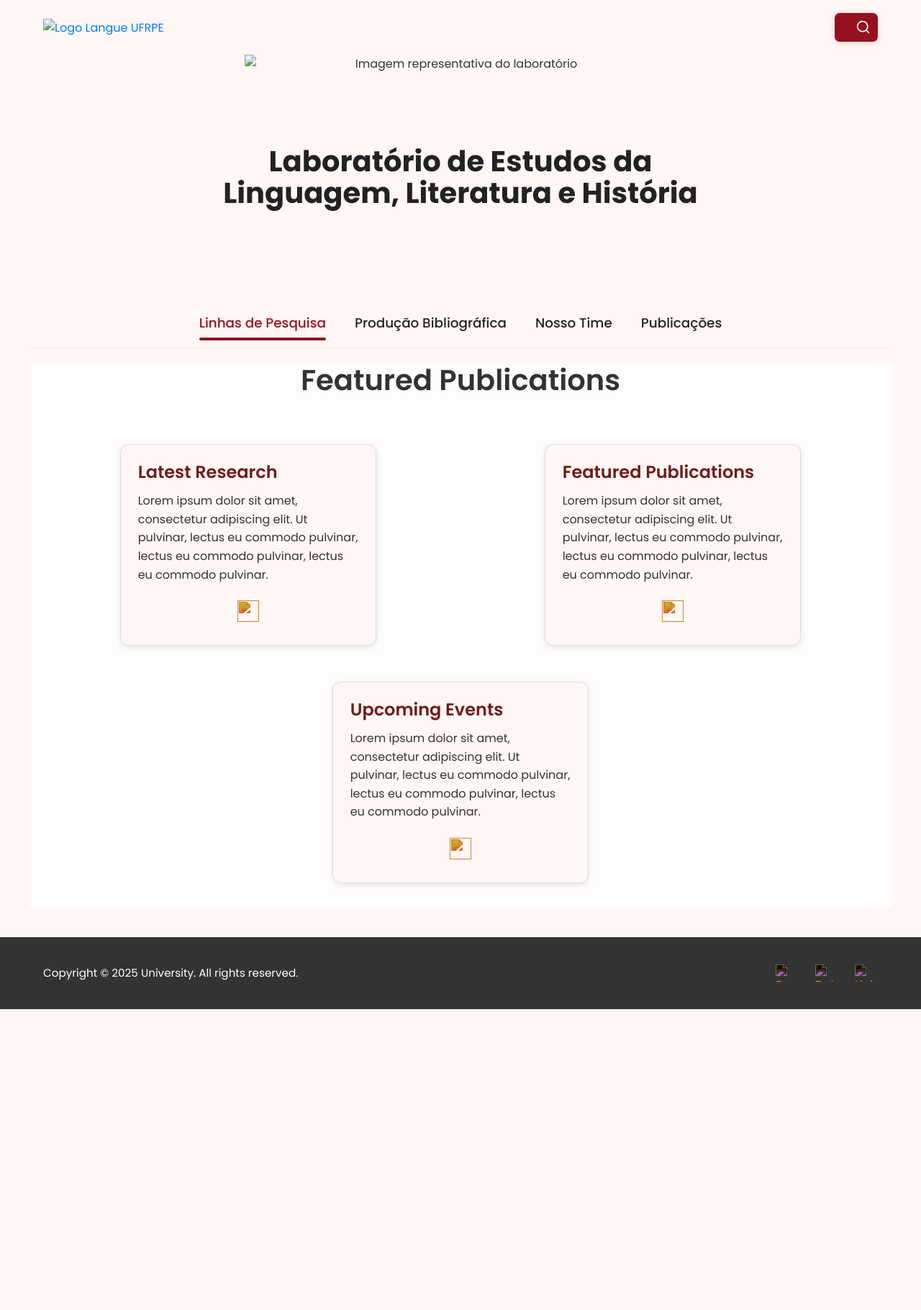
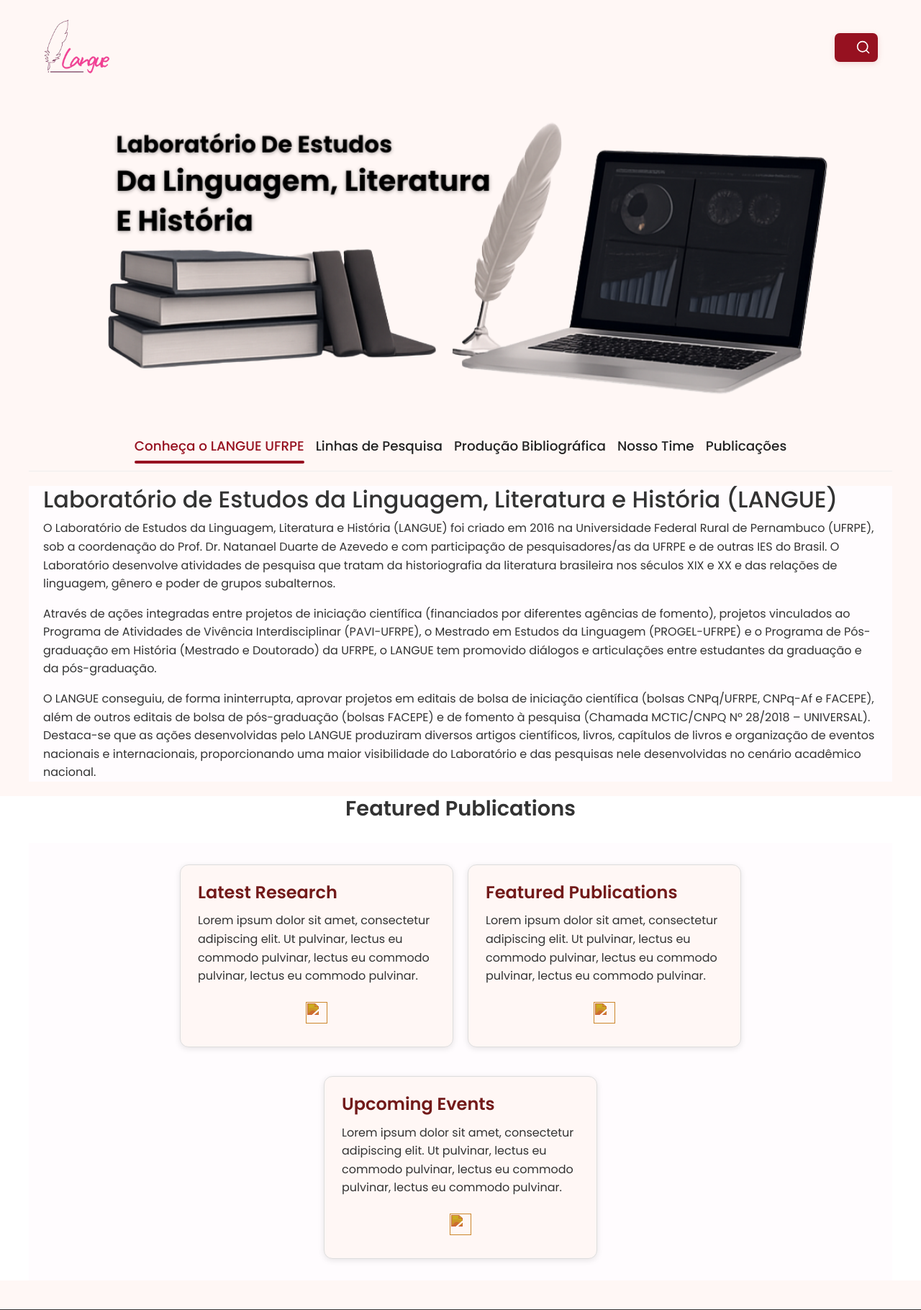
Before and after one commit to LucasAlb1609/langue_ufrpe, a Django app: page / in a window 1280 px wide. Shown: the top 1820 px of the page at 72% size. Before the commit the page ends 1402 px from the top, so only its background shows below. Run offline with Django 5.2, Linux system fonts and the light colour scheme; some libraries are stand-ins or nearby versions.

Commit message:
Melhorias na home, ajustes na responsividade em outros dispositivos e criação de base.css, base.html e base.js para as outras páginas.

```diff
--- a/static/styles/modular/home.css
+++ b/static/styles/modular/home.css
@@ -101,13 +101,15 @@ nav {
 
 .top-bar .logo img {
     height: 96px;
-    transition: transform 0.3s cubic-bezier(.4,2,.6,1), filter 0.3s;
+    transition: transform 1.2s cubic-bezier(0.25, 0.46, 0.45, 0.94),
+                filter 1.2s cubic-bezier(0.25, 0.46, 0.45, 0.94);
     max-width: 100%;
 }
 
 .top-bar .logo a:hover img {
     transform: scale(1.12) rotate(-4deg);
     filter: drop-shadow(0 4px 16px #96112044) brightness(1.1);
+    transition-duration: 1.5s; /* Aumentei o tempo */
 }
 
 .search-btn {
@@ -145,6 +147,10 @@ nav {
 .search-expand.active .search-input {
     width: 180px;
     opacity: 1;
+    background: transparent;
+    padding: 0 0 0 8px;
+    transition: transform 0.6s cubic-bezier(0.25, 1, 0.5, 1);
+    transition-delay: 0.1s; /* Pequeno delay para sincronização */
 }
 
 .search-bar-red {
@@ -158,6 +164,7 @@ nav {
     transition: width 0.3s;
     box-shadow: 0 2px 8px #96112022;
     position: relative;
+    transition: width 0.6s cubic-bezier(0.25, 0.46, 0.45, 0.94);
 }
 
 .search-bar-red .search-input {
@@ -170,7 +177,8 @@ nav {
     font-size: 1.15em;
     padding: 0;
     margin-right: 12px;
-    transition: width 0.35s cubic-bezier(.4,2,.6,1), opacity 0.2s;
+    transition: width 0.6s cubic-bezier(0.25, 0.46, 0.45, 0.94),
+                opacity 0.4s ease;
 }
 
 .search-bar-red.active .search-input {
@@ -178,6 +186,7 @@ nav {
     opacity: 1;
     background: transparent;
     padding: 0 0 0 8px;
+    transition-delay: 0.1s; /* Pequeno delay para sincronização */
 }
 
 .search-bar-red .search-input::placeholder {
@@ -202,53 +211,46 @@ nav {
 .search-bar-red .search-btn svg {
     height: 20px;
     width: 20px;
-    transition: none;
+    transition: transform 1s ease, filter 1s ease;
 }
 
 .search-bar-red .search-btn svg path {
+    stroke: #fff !important;
+    transition: stroke 1s ease;
+}
+
+.search-bar-red .search-btn:hover svg {
+    transform: scale(1.1);
+    filter: brightness(1.2);
+}
+
+.search-bar-red .search-btn:hover svg path {
     stroke: #fff !important;
 }
 
 /* Hero Section - Otimizado */
 .hero-section {
-    background: #fff7f5;
-    padding: 0;
-    position: relative;
-    text-align: center;
+    display: flex;
+    justify-content: center;
+    align-items: center;
+    padding: 2rem;
+    background-color: #fff7f5;
+    max-width: 1200px;
+    margin: 0 auto;
 }
 
 .hero-img-container {
-    position: relative;
+    width: 100%;
     display: flex;
     justify-content: center;
     align-items: center;
-    min-height: 340px;
-    overflow: hidden;
 }
 
 .hero-img-container img {
-    max-width: 600px;
     width: 100%;
+    max-width: 1200px; /* Dobrando o tamanho original (600->1200) */
     height: auto;
-    display: block;
-    object-fit: cover;
-}
-
-.hero-title {
-    position: absolute;
-    top: 50%;
-    left: 50%;
-    transform: translate(-50%, -50%);
-    color: #222;
-    font-family: 'Poppins', Arial, sans-serif;
-    font-size: clamp(1.5rem, 4vw, 2.5rem); /* Responsivo */
-    font-weight: 700;
-    text-align: center;
-    text-shadow: 0 2px 8px #fff6f5, 0 1px 0 #fff6f5;
-    line-height: 1.1;
-    width: 90%;
-    max-width: 800px;
-    padding: 0 20px;
+    object-fit: contain;
 }
 
 /* Menu de navegação - Otimizado */
@@ -329,10 +331,11 @@ main {
 .featured-publications {
     text-align: center;
     margin-bottom: 40px;
+    background-color: #ffffff;
 }
 
 .featured-publications h2 {
-    font-size: clamp(1.8rem, 5vw, 2.5rem); /* Responsivo */
+    font-size: clamp(1.4rem, 4vw, 1.8rem); /* Responsivo */
     margin-bottom: 30px;
     color: #333333;
     font-weight: 600;
@@ -340,27 +343,31 @@ main {
 
 .cards-container {
     display: flex;
-    justify-content: space-around;
+    justify-content: flex-start; /* Altera de space-around para flex-start */
     flex-wrap: wrap;
     background: #fffcfe;
-    padding: 20px 0;
-    gap: 20px;
+    padding: 20px;
+    gap: 20px; /* Mantém o espaçamento entre os cards */
+    margin: 0 auto;
+    max-width: 1200px; /* Define uma largura máxima para o container */
+    align-items: stretch; /* Padrão do flex, mas explícito é melhor */
 }
 
 .card {
     background-color: #fff7f5;
     border: 1px solid #ddd;
     border-radius: 12px;
-    padding: 24px;
-    margin: 15px;
-    width: calc(33.333% - 30px);
+    padding: 24px;  /* Remove a margem (margin) pois já temos gap no container */
+    width: calc(33.333% - 14px); /* Ajuste fino para 3 cards por linha considerando o gap */
     min-width: 280px;
+    max-width: 380px; /* Opcional: define largura máxima para cards muito largos */
     box-shadow: 0 2px 8px rgba(0, 0, 0, 0.1);
     text-align: left;
     display: flex;
     flex-direction: column;
-    justify-content: space-between;
     transition: transform 0.2s, box-shadow 0.2s;
+    flex-grow: 1; /* Permite que os cards cresçam uniformemente */
+    box-sizing: border-box; /* Garante que padding não afete a largura calculada */
 }
 
 .card:hover {
@@ -471,38 +478,56 @@ footer {
     }
 }
 
-@media (max-width: 900px) {
+/* Ponto de quebra para tablets - Básico */
+@media (min-width: 769px) and (max-width: 1024px) {
+
+    .hero-img-container img {
+        max-width: 1000px;
+    }
+
+    .card {
+        flex: 0 0 calc(50% - 20px); /* 2 cards por linha em tablets */
+    }
+}
+
+
+/* Ajustes para mobile */
+@media (max-width: 768px) {
+    .hero-section {
+        padding: 1rem;
+    }
+
+    .hero-img-container img {
+        max-width: 100%;
+    }
+    }
+
+    .main-nav-list {
+        gap: 1rem;
+    }
+
     .cards-container {
         justify-content: center;
     }
 
     .card {
         width: calc(50% - 20px);
+        width: 100%;
         min-width: 250px;
+        margin: 10px 0;
+        flex: 0 0 100%; /* 1 card por linha em mobile */
+    }
+
+
+/* Ajustes mínimos para telas muito pequenas */
+@media (max-width: 480px) {
+    .top-bar {
+        flex-direction: column;
+        gap: 1rem;
     }
 }
 
-@media (max-width: 700px) {
-    .hero-title {
-        font-size: 1.3em;
-    }
-
-    .main-nav-list {
-        gap: 18px;
-    }
-
-    .card {
-        width: 100%;
-        margin: 10px 0;
-    }
-
-    .cards-container {
-        flex-direction: column;
-        align-items: center;
-    }
-}
-
-/* Melhorias de acessibilidade */
+/* Melhorias de acessibilidade - Deve permanecer no principal */
 @media (prefers-reduced-motion: reduce) {
     * {
         animation-duration: 0.01ms !important;
--- a/templates/index.html
+++ b/templates/index.html
@@ -38,7 +38,7 @@
     <div class="top-bar">
         <div class="logo">
             <a href="/" aria-label="Página inicial do LANGUE UFRPE">
-                <img src="https://via.placeholder.com/96x96/721a1a/ffffff?text=LOGO" alt="Logo Langue UFRPE" width="96" height="96">
+                <img src="{% static 'images/logo_langue.png'%}" alt="Logo Langue UFRPE" width="96" height="96">
             </a>
         </div>
         <div class="search-expand search-bar-red" id="searchExpand" role="search">
@@ -54,16 +54,15 @@
     <!-- Seção Hero -->
     <div class="hero-section">
         <div class="hero-img-container">
-            <img src="https://via.placeholder.com/600x340/f0f0f0/333333?text=Hero+Image" alt="Imagem representativa do laboratório" width="600" height="340">
-            <div class="hero-title">
-                Laboratório de Estudos da Linguagem, Literatura e História
-            </div>
+            <img src="{% static 'images/langue-image.png'%}" alt="Imagem representativa do laboratório" width="1200" height="680">
         </div>
+    </div>
 
         <!-- Navegação principal -->
         <nav class="main-nav" role="navigation" aria-label="Menu principal">
             <ul class="main-nav-list">
-                <li><a href="#linhas-pesquisa" class="active">Linhas de Pesquisa</a></li>
+                <li><a href="#langue" class="active">Conheça o LANGUE UFRPE</a></li>
+                <li><a href="#linhas-pesquisa">Linhas de Pesquisa</a></li>
                 <li><a href="#producao-bibliografica">Produção Bibliográfica</a></li>
                 <li><a href="#nosso-time">Nosso Time</a></li>
                 <li><a href="#publicacoes">Publicações</a></li>
@@ -74,6 +73,19 @@
 
     <!-- Conteúdo principal -->
     <main role="main">
+
+        <section class="about-langue-section">
+            <div class="about-langue-container animate-fade-in">
+                <h2 class="about-langue-title">Laboratório de Estudos da Linguagem, Literatura e História (LANGUE)</h2>
+                <div class="about-langue-body">
+                    <p>O Laboratório de Estudos da Linguagem, Literatura e História (LANGUE) foi criado em 2016 na Universidade Federal Rural de Pernambuco (UFRPE), sob a coordenação do Prof. Dr. Natanael Duarte de Azevedo e com participação de pesquisadores/as da UFRPE e de outras IES do Brasil. O Laboratório desenvolve atividades de pesquisa que tratam da historiografia da literatura brasileira nos séculos XIX e XX e das relações de linguagem, gênero e poder de grupos subalternos.</p>
+                    <p>Através de ações integradas entre projetos de iniciação científica (financiados por diferentes agências de fomento), projetos vinculados ao Programa de Atividades de Vivência Interdisciplinar (PAVI-UFRPE), o Mestrado em Estudos da Linguagem (PROGEL-UFRPE) e o Programa de Pós-graduação em História (Mestrado e Doutorado) da UFRPE, o LANGUE tem promovido diálogos e articulações entre estudantes da graduação e da pós-graduação.</p>
+                    <p>O LANGUE conseguiu, de forma ininterrupta, aprovar projetos em editais de bolsa de iniciação científica (bolsas CNPq/UFRPE, CNPq-Af e FACEPE), além de outros editais de bolsa de pós-graduação (bolsas FACEPE) e de fomento à pesquisa (Chamada MCTIC/CNPQ Nº 28/2018 – UNIVERSAL). Destaca-se que as ações desenvolvidas pelo LANGUE produziram diversos artigos científicos, livros, capítulos de livros e organização de eventos nacionais e internacionais, proporcionando uma maior visibilidade do Laboratório e das pesquisas nele desenvolvidas no cenário acadêmico nacional.</p>
+                </div>
+            </div>
+        </section>
+    </main>
+
         <section class="featured-publications" id="publicacoes-destaque">
             <h2>Featured Publications</h2>
             <div class="cards-container">
@@ -102,7 +114,6 @@
                 </article>
             </div>
         </section>
-    </main>
 
     <!-- Rodapé -->
     <footer role="contentinfo">
```
Also changed, not shown: static/js/base.js (added, +23 -0 lines), static/styles/modular/base.css (added, +167 -0 lines), templates/base.html (added, +45 -0 lines), static/images/langue-image.png (added).
